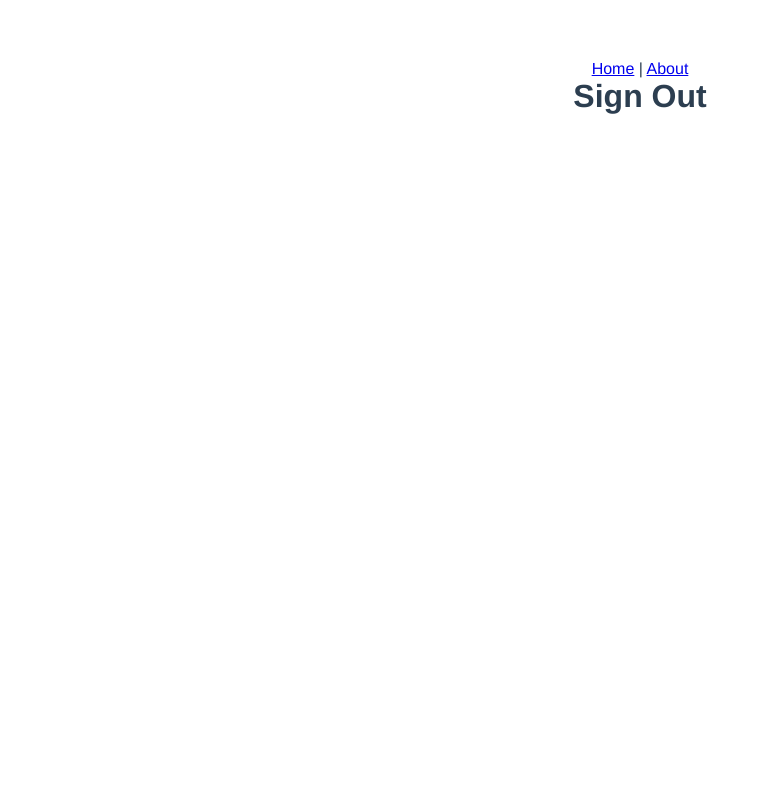
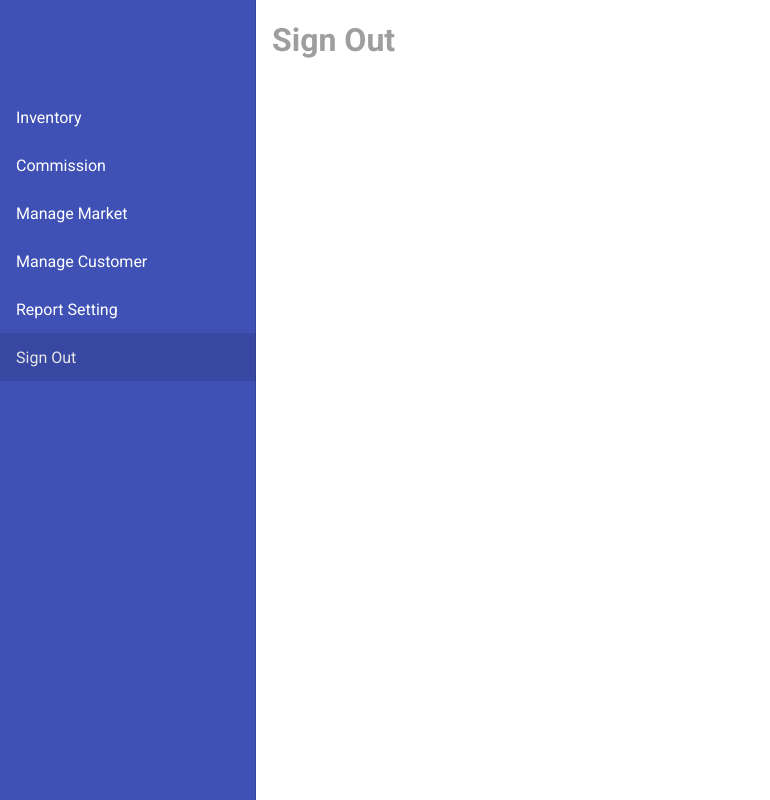
Before and after one commit to devym-37/Task_Front_Vue, a Vue app in the folder task_front_assignment/: page / in a window 1280 px wide. Shown: the whole page, without its empty margins (0-770 px from the left). Built offline with nearby package versions, Linux system fonts and the light colour scheme.

Commit message:
add style other page

```diff
--- a/task_front_assignment/src/App.vue
+++ b/task_front_assignment/src/App.vue
@@ -1,19 +1,30 @@
 <template>
-  <div id="app">
-    <div id="nav">
-      <router-link to="/">Home</router-link> |
-      <router-link to="/about">About</router-link>
-    </div>
-    <router-view/>
-  </div>
+  <v-app class="grey lighten-4">
+    <v-content class="mx-4 mb-4">
+      <!-- <v-toolbar flat app>
+        <v-toolbar-title class="text-uppercase">
+          <span>Inventory </span>
+          <span class="font-weight-light"> List</span>
+        </v-toolbar-title>
+        <v-spacer></v-spacer>
+        <v-btn flat color="grey">
+          <span>Sign Out</span>
+        </v-btn>
+      </v-toolbar> -->
+      <Navigationbar />
+      <router-view></router-view>
+    </v-content>
+  </v-app>
 </template>
 
-<style lang="stylus">
-#app
-  font-family 'Avenir', Helvetica, Arial, sans-serif
-  -webkit-font-smoothing antialiased
-  -moz-osx-font-smoothing grayscale
-  text-align center
-  color #2c3e50
-  margin-top 60px
-</style>
+<script>
+import Navigationbar from "@/components/Navigationbar";
+
+export default {
+  name: "App",
+  components: { Navigationbar },
+  data: () => ({
+    //
+  })
+};
+</script>
--- a/task_front_assignment/src/views/Commission.vue
+++ b/task_front_assignment/src/views/Commission.vue
@@ -1,5 +1,5 @@
 <template>
   <div>
-    <h1>Commission Page</h1>
+    <h1 class="subheading grey--text my-4">Commission Page</h1>
   </div>
 </template>
--- a/task_front_assignment/src/views/ManageCustomer.vue
+++ b/task_front_assignment/src/views/ManageCustomer.vue
@@ -1,5 +1,5 @@
 <template>
   <div>
-    <h1>Manage Customer Page</h1>
+    <h1 class="subheading grey--text my-4">Manage Customer Page</h1>
   </div>
 </template>
--- a/task_front_assignment/src/views/ManageMarket.vue
+++ b/task_front_assignment/src/views/ManageMarket.vue
@@ -1,5 +1,5 @@
 <template>
   <div>
-    <h1>Manage Market Page</h1>
+    <h1 class="subheading grey--text my-4">Manage Market Page</h1>
   </div>
 </template>
--- a/task_front_assignment/src/views/ReportSetting.vue
+++ b/task_front_assignment/src/views/ReportSetting.vue
@@ -1,5 +1,5 @@
 <template>
   <div>
-    <h1>Report Setting Page</h1>
+    <h1 class="subheading grey--text my-4">Report Setting Page</h1>
   </div>
 </template>
--- a/task_front_assignment/src/views/SignOut.vue
+++ b/task_front_assignment/src/views/SignOut.vue
@@ -1,6 +1,6 @@
 <template>
   <div class="singout">
-    <h1>Sign Out</h1>
+    <h1 class="subheading grey--text my-4">Sign Out</h1>
   </div>
 </template>
 
```
